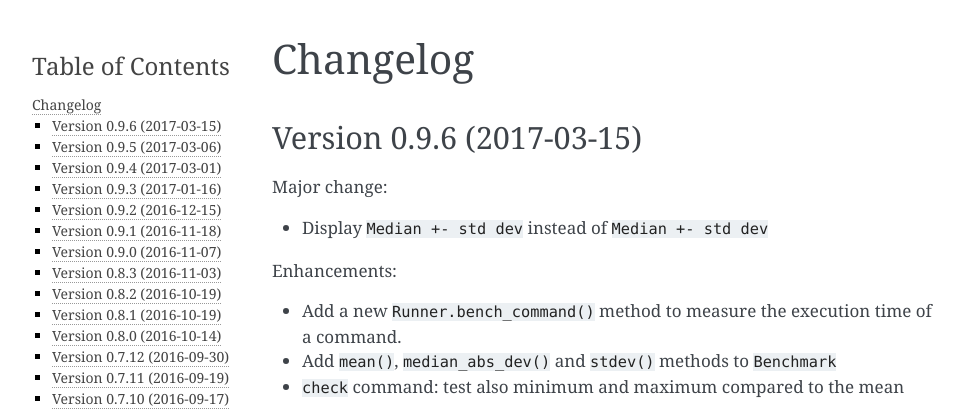
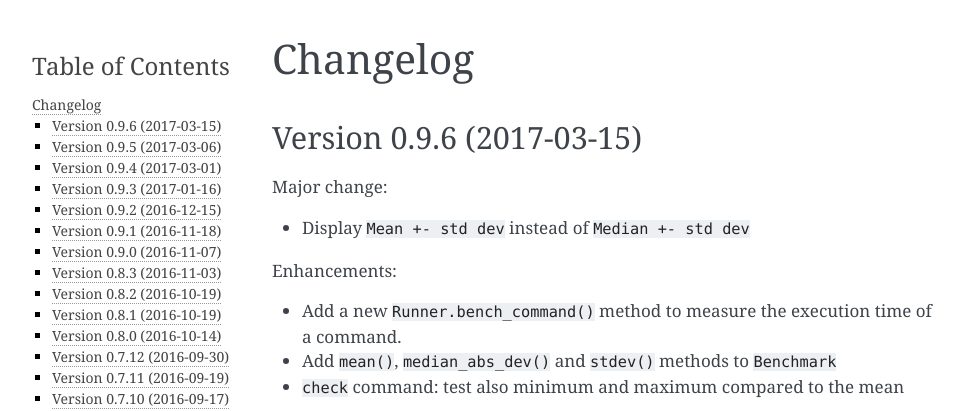
Before and after one commit to psf/pyperf, a Sphinx documentation site: the page built from doc/changelog.rst, in a window 1280 px wide and 900 px high. Shown: the top 411 px of the window, without its empty margins (148-1109 px from the left). Built offline with Sphinx 7.4.7, drawn with Linux system fonts in a browser that asks for light colours.

Commit message:
Fix changelog

```diff
--- a/doc/changelog.rst
+++ b/doc/changelog.rst
@@ -6,7 +6,7 @@
 
 Major change:
 
-* Display ``Median +- std dev`` instead of ``Median +- std dev``
+* Display ``Mean +- std dev`` instead of ``Median +- std dev``
 
 Enhancements:
 
```
